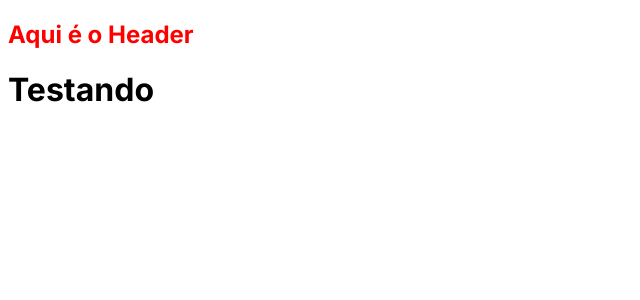
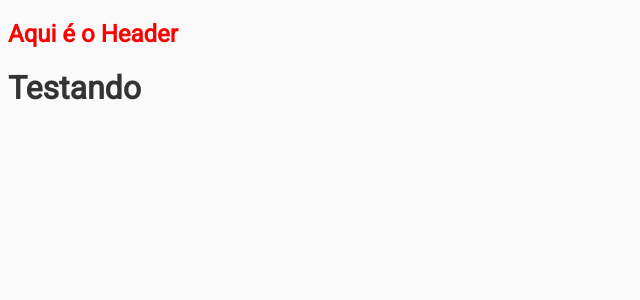
Before and after one commit to marcosaureliob/maoNoArado, a Next.js app: page / in a window 1280 px wide. Shown: the top 300 px of the page, without its empty margins (0-640 px from the left). Built offline with nearby package versions, Linux system fonts and the light colour scheme.

Commit message:
Font configuration and global styles

```diff
--- a/src/app/layout.tsx
+++ b/src/app/layout.tsx
@@ -1,8 +1,15 @@
+// import { Inter } from 'next/font/google'
+import { Roboto } from 'next/font/google'
+import StyledComponentsRegistry from '../lib/registry'
 
+import global from '../styles/global.module.scss'
 
-import { Inter } from 'next/font/google'
-import StyledComponentsRegistry from '../lib/registry'
-const inter = Inter({ subsets: ['latin'] })
+// const inter = Inter({ subsets: ['latin'] })
+const roboto = Roboto({
+  weight: '400',
+  style: 'normal',
+  preload: false,
+})
 
 export const metadata = {
   title: 'Create Next App',
@@ -15,10 +22,11 @@ export default function RootLayout({
   children: React.ReactNode
 }) {
   return (
-    <html lang="pt-br">
-      <body className={inter.className}>
-     <StyledComponentsRegistry> {children}</StyledComponentsRegistry>
-     </body>
+    <html lang="pt-br" className={global.html}>
+      <body className={roboto.className}>
+        {/* <body className={inter.className}> */}
+        <StyledComponentsRegistry> {children}</StyledComponentsRegistry>
+      </body>
     </html>
   )
 }
```
